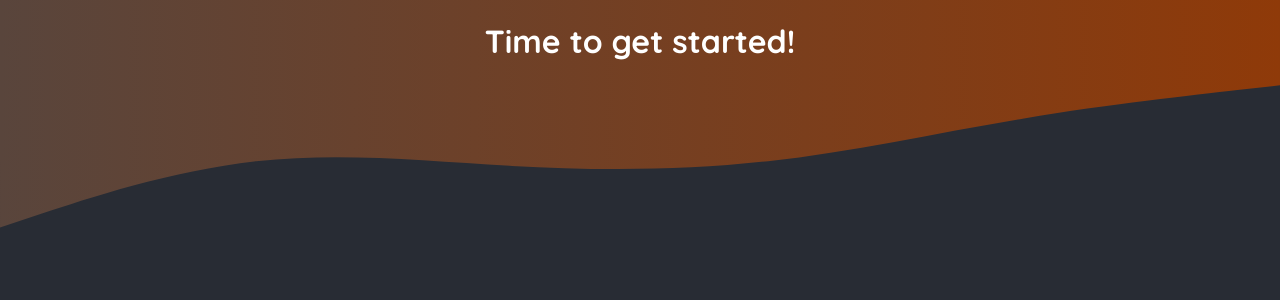
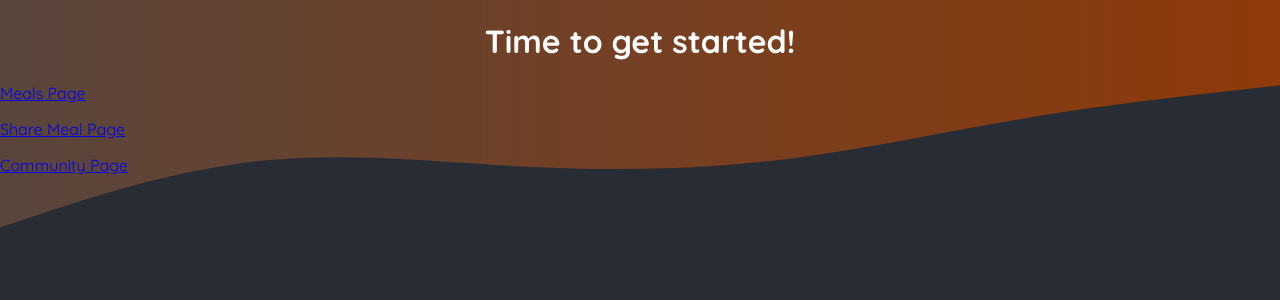
Before and after one commit to ricmershon/udemy-nextjs-foodies, a Next.js app: page / in a window 1280 px wide. Shown: the top 300 px of the page. Built offline with nearby package versions, Linux system fonts and the light colour scheme.

Commit message:
Initial layouts

```diff
--- /dev/null
+++ b/app/community/page.jsx
@@ -0,0 +1,5 @@
+export default function CommunityPage() {
+    return (
+        <h1>Community Page</h1>
+    );
+}
--- a/app/layout.js
+++ /dev/null
@@ -1,37 +0,0 @@
-import './globals.css';
-
-export const metadata = {
-  title: 'NextLevel Food',
-  description: 'Delicious meals, shared by a food-loving community.',
-};
-
-export default function RootLayout({ children }) {
-  return (
-    <html lang="en">
-      <body>
-        <div className="header-background">
-          <svg xmlns="http://www.w3.org/2000/svg" viewBox="0 0 1440 320">
-            <defs>
-              <linearGradient id="gradient" x1="0%" y1="0%" x2="100%" y2="0%">
-                <stop
-                  offset="0%"
-                  style={{ stopColor: '#59453c', stopOpacity: '1' }}
-                />
-                <stop
-                  offset="100%"
-                  style={{ stopColor: '#8f3a09', stopOpacity: '1' }}
-                />
-              </linearGradient>
-            </defs>
-            <path
-              fill="url(#gradient)"
-              d="M0,256L48,240C96,224,192,192,288,181.3C384,171,480,181,576,186.7C672,192,768,192,864,181.3C960,171,1056,149,1152,133.3C1248,117,1344,107,1392,101.3L1440,96L1440,0L1392,0C1344,0,1248,0,1152,0C1056,0,960,0,864,0C768,0,672,0,576,0C480,0,384,0,288,0C192,0,96,0,48,0L0,0Z"
-            ></path>
-          </svg>
-        </div>
-
-        {children}
-      </body>
-    </html>
-  );
-}
--- /dev/null
+++ b/app/layout.jsx
@@ -0,0 +1,36 @@
+import './globals.css';
+
+export const metadata = {
+    title: 'NextLevel Food',
+    description: 'Delicious meals, shared by a food-loving community.',
+};
+
+export default function RootLayout({ children }) {
+    return (
+        <html lang="en">
+            <body>
+                <div className="header-background">
+                    <svg xmlns="http://www.w3.org/2000/svg" viewBox="0 0 1440 320">
+                        <defs>
+                            <linearGradient id="gradient" x1="0%" y1="0%" x2="100%" y2="0%">
+                                <stop
+                                    offset="0%"
+                                    style={{ stopColor: '#59453c', stopOpacity: '1' }}
+                                />
+                                <stop
+                                    offset="100%"
+                                    style={{ stopColor: '#8f3a09', stopOpacity: '1' }}
+                                />
+                            </linearGradient>
+                        </defs>
+                        <path
+                            fill="url(#gradient)"
+                            d="M0,256L48,240C96,224,192,192,288,181.3C384,171,480,181,576,186.7C672,192,768,192,864,181.3C960,171,1056,149,1152,133.3C1248,117,1344,107,1392,101.3L1440,96L1440,0L1392,0C1344,0,1248,0,1152,0C1056,0,960,0,864,0C768,0,672,0,576,0C480,0,384,0,288,0C192,0,96,0,48,0L0,0Z"
+                        ></path>
+                    </svg>
+                </div>
+                {children}
+            </body>
+        </html>
+    );
+}
--- /dev/null
+++ b/app/meals/[mealSlug]/page.jsx
@@ -0,0 +1,5 @@
+export default function MealDetailsPage() {
+    return (
+        <h1>Meal Details</h1>
+    );
+}
--- /dev/null
+++ b/app/meals/page.jsx
@@ -0,0 +1,5 @@
+export default function MealsPage() {
+    return (
+        <h1>Meals Page</h1>
+    );
+}
--- /dev/null
+++ b/app/meals/share/page.jsx
@@ -0,0 +1,5 @@
+export default function ShareMealPage() {
+    return (
+        <h1>Share Meal</h1>
+    );
+}
--- a/app/page.js
+++ /dev/null
@@ -1,9 +0,0 @@
-export default function Home() {
-  return (
-    <main>
-      <h1 style={{ color: 'white', textAlign: 'center' }}>
-        Time to get started!
-      </h1>
-    </main>
-  );
-}
--- /dev/null
+++ b/app/page.jsx
@@ -0,0 +1,14 @@
+import Link from "next/link";
+
+export default function Home() {
+    return (
+        <main>
+            <h1 style={{ color: 'white', textAlign: 'center' }}>
+                Time to get started!
+            </h1>
+            <p><Link href='/meals'>Meals Page</Link></p>
+            <p><Link href='/meals/share'>Share Meal Page</Link></p>
+            <p><Link href='/community'>Community Page</Link></p>
+        </main>
+    );
+}
```
Also changed, not shown: 1 other file (tests, documents, lock files or other folders).
